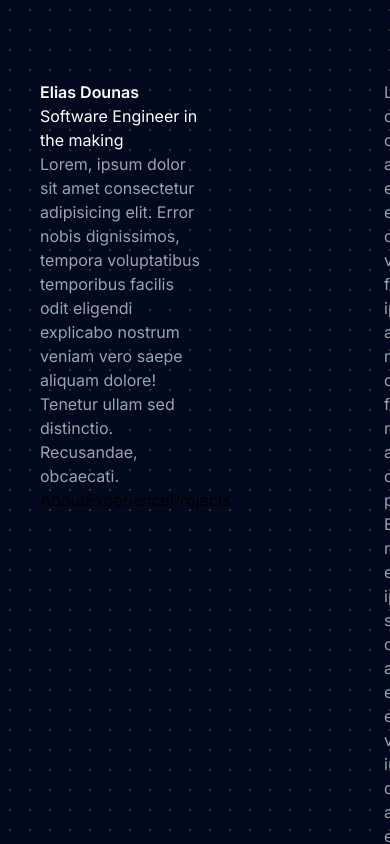
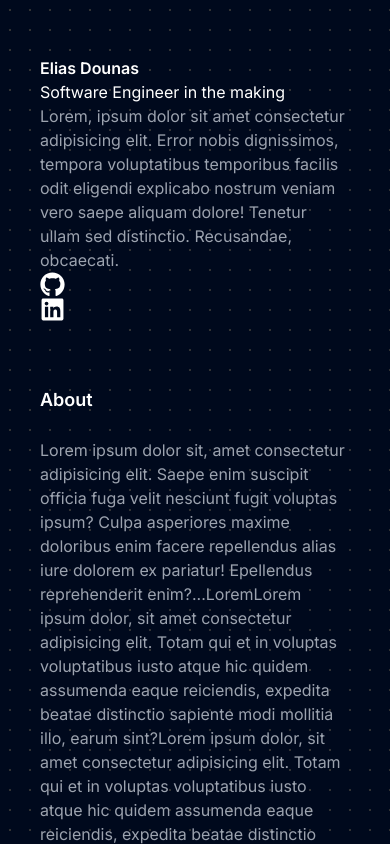
Before and after one commit to eliasDounas/my-portfolio, a Next.js app: page / in a window 390 px wide. Built offline with nearby package versions, Linux system fonts and the light colour scheme.

Commit message:
fixed nav, added socials, added responsiveness

```diff
--- a/src/Components/ExpCard.jsx
+++ b/src/Components/ExpCard.jsx
@@ -8,9 +8,9 @@ export default function ExperienceCard({
   tags,
 }) {
     return (
-      <div className="group/inner max-w-xl p-6 hover:bg-gray-900/50 hover:!opacity-100 group-hover/outer:opacity-50 transition-opacity text-white rounded shadow-lg hover:shadow-xl cursor-pointer">
+      <div className="group/inner lg:max-w-xl lg:p-6 lg:hover:bg-gray-900/50 lg:hover:!opacity-100 lg:group-hover/outer:opacity-50 transition-opacity text-white rounded shadow-lg lg:hover:shadow-xl cursor-pointer">
         {/* Responsive Layout for Date + Title */}
-        <div className="flex flex-col sm:flex-row sm:justify-start gap-4 mb-2">
+        <div className="flex flex-col sm:flex-row sm:justify-start sm:gap-4 gap-3 mb-2">
           {/* Date */}
           <div className="text-gray-500 text-xs min-w-32">{date}</div>
 
--- a/src/Components/ExpList.jsx
+++ b/src/Components/ExpList.jsx
@@ -5,7 +5,7 @@ const experience = [
     date: "JUNE — SEP 2024",
     title: "Stage e-ESJ",
     link: "https://www.sante.gov.ma/Pages/ADM_Centrale/DP.aspx",
-    description: "An old portfolio site built with Gatsby with 6k+ stars and 3k+ forks",
+    description: "An old portfolio site built with Gatsby with 6k+ stars and 3k+ forks LoermAn old portfolio site built with Gatsby with 6k+ stars and 3k+ forks LoermAn old portfolio site built with Gatsby with 6k+ stars and 3k+ forks LoermAn old portfolio site built with Gatsby with 6k+ stars and 3k+ forks LoermAn old portfolio site built with Gatsby with 6k+ stars and 3k+ forks Loerm",
     tags: ["Gatsby", "Styled Components", "Netlify"],
   },
 ];
--- a/src/Components/Footer.jsx
+++ b/src/Components/Footer.jsx
@@ -1,5 +1,5 @@
 export const Footer = () => {
-    return ( <p className="text-gray-500 text-sm max-w-[450px] p-6 my-14">
+    return ( <p className="text-gray-500 text-sm max-w-[450px] lg:p-6 my-20">
         Based on <a className="text-gray-400 cursor-pointer" >Brittany Chiang's website</a> (they awesome). All design credits go to Brittany Chiang.  Coded from scratch in <a className="text-gray-400 cursor-pointer" >Visual Studio Code</a>. Built with <a className="text-gray-400 cursor-pointer" >Next.js</a> and <a className="text-gray-400 cursor-pointer" >Tailwind CSS</a>.
     </p> );
 }
--- a/src/Components/Nav.jsx
+++ b/src/Components/Nav.jsx
@@ -1,10 +1,9 @@
-import { useEffect, useState } from 'react';
+import { useEffect, useState } from "react";
 
 const Nav = () => {
   const [activeSection, setActiveSection] = useState("about");
 
   useEffect(() => {
-    // Get the .right-side container
     const rightSideContainer = document.querySelector(".right-side");
     if (!rightSideContainer) {
       return;
@@ -14,7 +13,6 @@ const Nav = () => {
       (entries) => {
         entries.forEach((entry) => {
           if (entry.isIntersecting) {
-            console.log(`Active section: ${entry.target.id}`);
             setActiveSection(entry.target.id);
           }
         });
@@ -25,7 +23,6 @@ const Nav = () => {
       }
     );
 
-    // Observe each section in the right-side container
     rightSideContainer.querySelectorAll("section").forEach((section) => {
       observer.observe(section);
     });
@@ -35,37 +32,69 @@ const Nav = () => {
     };
   }, []);
 
+
   return (
-    <div className="flex">
-      <div className="left-side w-1/4">
-        <nav className="sticky top-0 py-4">
+
+    <nav className="hidden lg:block sticky top-0 py-4 space-y-6 text-white">
       <a
         href="#about"
-            className={`block py-2 px-4 ${
-              activeSection === "about" ? "bg-red-200" : ""
+        className="group flex items-center space-x-2"
+      >
+        <span
+          className={`h-[1.5px] mr-3 transition-all duration-300 ease-in-out ${
+            activeSection === "about" ? "bg-white w-16" : "bg-gray-500 w-8"
+          } group-hover:bg-white group-hover:w-16`}
+        ></span>
+        <span
+          className={`text-xs font-medium transition-all duration-300 ease-in-out group-hover:text-white ${
+            activeSection === "about"
+              ? "text-white"
+              : "text-gray-500"
           }`}
         >
-            About
+          ABOUT
+        </span>
       </a>
       <a
         href="#experience"
-            className={`block py-2 px-4 ${
-              activeSection === "experience" ? "bg-red-200" : ""
+        className="group flex items-center space-x-2"
+      >
+        <span
+          className={`h-[1.5px] mr-3 transition-all duration-300 ease-in-out ${
+            activeSection === "experience" ? "bg-white w-16" : "bg-gray-500 w-8"
+          } group-hover:bg-white group-hover:w-16`}
+        ></span>
+        <span
+          className={`text-xs font-medium transition-all duration-300 ease-in-out group-hover:text-white ${
+            activeSection === "experience"
+              ? "text-white"
+              : "text-gray-500"
           }`}
         >
-            Experience
+          EXPERIENCE
+        </span>
       </a>
       <a
         href="#projects"
-            className={`block py-2 px-4 ${
-              activeSection === "projects" ? "bg-red-200" : ""
+        className="group flex items-center space-x-2"
+      >
+        <span
+          className={`h-[1.5px] mr-3 transition-all duration-300 ease-in-out ${
+            activeSection === "projects" ? "bg-white w-16" : "bg-gray-500 w-8"
+          } group-hover:bg-white group-hover:w-16`}
+        ></span>
+        <span
+          className={`text-xs font-medium transition-all duration-300 ease-in-out group-hover:text-white ${
+            activeSection === "projects"
+              ? "text-white"
+              : "text-gray-500"
           }`}
         >
-            Projects
+          PROJECTS
+        </span>
       </a>
     </nav>
-      </div>
-    </div>
+
   );
 };
 
--- a/src/Components/ProjectsCard.jsx
+++ b/src/Components/ProjectsCard.jsx
@@ -8,7 +8,7 @@ export default function ProjectsCard({
   tags,
 }) {
   return (
-    <div className="group/inner max-w-xl p-6 hover:bg-gray-900/50 hover:!opacity-100 group-hover/outer:opacity-50 transition-opacity text-white rounded shadow-lg hover:shadow-xl cursor-pointer">
+    <div className="group/inner lg:max-w-xl lg:p-6 lg:hover:bg-gray-900/50 lg:hover:!opacity-100 lg:group-hover/outer:opacity-50 transition-opacity text-white rounded shadow-lg hover:shadow-xl cursor-pointer">
       {/* Card Header */}
       <div className="flex items-start gap-4">
         {/* Image */}
--- /dev/null
+++ b/src/Components/Socials.jsx
@@ -0,0 +1,18 @@
+import { FaGithub, FaLinkedin } from "react-icons/fa";
+
+
+const Socials = () => {
+    return ( <div className="flex gap-4 py-4">
+        <a href="https://github.com/eliasDounas" target="_blank"
+  rel="noopener noreferrer" className="inline-block opacity-65 hover:opacity-100">
+            <FaGithub color="white" size={25}/>
+        </a>
+        <a href="https://www.linkedin.com/in/elias-dounas/" target="_blank"
+  rel="noopener noreferrer" className="inline-block opacity-65 hover:opacity-100">
+            <FaLinkedin color="white" size={25}/>
+        </a>
+
+    </div> );
+}
+
+export default Socials;
--- a/src/Components/ViewResume.jsx
+++ b/src/Components/ViewResume.jsx
@@ -8,7 +8,7 @@ export const ViewResume = () => {
       href={link}
       target="_blank"
       rel="noopener noreferrer"
-      className="group text-base font-medium px-6 text-white hover:text-teal-400 flex items-center gap-2 mt-5"
+      className="group text-base font-medium lg:px-6 text-white hover:text-teal-400 flex items-center gap-2 mt-7 lg:mt-5"
     >
       View Full Résumé
       <FiArrowUpRight className="transition-transform duration-300 transform -ml-1 -mb-1 group-hover:translate-x-1 group-hover:-translate-y-1" />
--- a/src/app/page.js
+++ b/src/app/page.js
@@ -8,6 +8,7 @@ import ProjectsList from "@/Components/ProjectsList";
 import ExperienceList from "@/Components/ExpList";
 import { ViewResume } from "@/Components/ViewResume";
 import { Footer } from "@/Components/Footer";
+import Socials from "@/Components/Socials";
 
 export default function Home() {
   const auraRef = useRef(null);
@@ -27,25 +28,27 @@ export default function Home() {
   }, []);
 
   return (
-    <div className="h-screen overflow-y-hidden">
+    <div className="h-screen overflow-y-auto">
       <div className="container h-full mx-auto max-w-6xl px-10">
-        <div className="grid grid-cols-5 h-full gap-40">
-          <div className="col-span-2 mt-20">
+        <div className="lg:grid lg:grid-cols-5 h-full lg:gap-20 xl:gap-40">
+          <div className="col-span-2 mt-14 lg:mt-20">
             <NameBio />
             <Nav />
-            <div ref={auraRef} className="mouse-aura" />
+            <Socials />
+            <div ref={auraRef} className="mouse-aura hidden sm:block" />
           </div>
           <div
             className="
               right-side
-              col-span-2
               lg:col-span-3
               overflow-y-auto
               no-scrollbar
+              scroll-smooth
           "
           >
-            <section id="about" className="mt-20 max-w-xl">
-              <p className="text-gray-400 px-6">
+            <section id="about" className="pt-16 lg:pt-20 lg:max-w-xl">
+              <h3 className="font-semibold text-lg text-white mb-6 lg:hidden">About</h3>
+              <p className="text-gray-400 lg:px-6">
                 Lorem ipsum dolor sit, amet consectetur adipisicing elit. Saepe enim suscipit officia fuga velit nesciunt fugit voluptas ipsum? Culpa asperiores maxime doloribus enim facere repellendus alias iure dolorem ex pariatur!
                 Epellendus reprehenderit enim?...LoremLorem ipsum dolor, sit amet
                 consectetur adipisicing elit. Totam qui et in voluptas voluptatibus iusto atque hic quidem assumenda
@@ -65,11 +68,12 @@ export default function Home() {
                 </p>
             </section>
 
-            <section id="experience" className="mt-20">
+            <section id="experience" className="pt-20">
+                <h3 className="font-semibold text-lg text-white mb-6 lg:hidden">Experience </h3>
                 <ExperienceList />
                 <ViewResume />
             </section>
-            <section id="projects" className="mt-20">
+            <section id="projects" className="pt-20">
                 <h3 className="font-semibold text-lg text-white mb-6 lg:hidden">Projects</h3>
                 <ProjectsList />
 
```
Lines whose indentation alone changed are shown as unchanged.
